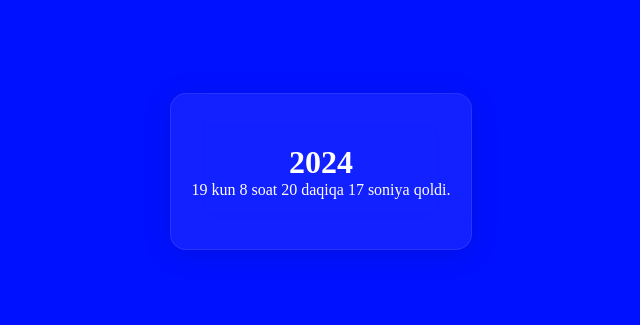
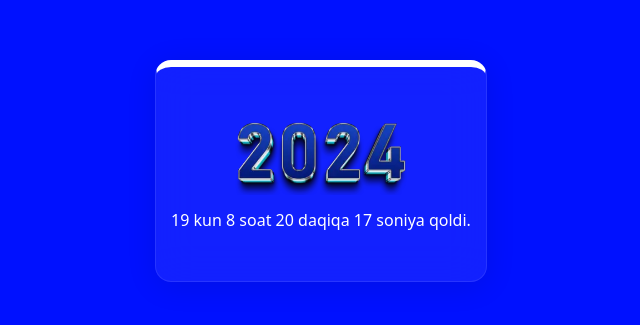
Before and after one commit to AbsattarovDev/new-year-countdown, a plain HTML site: page index.html in a window 1280 px wide. Shown: the part 229-554 px from the top of the page, without its empty margins (319-959 px from the left). Drawn offline with Linux system fonts and the light colour scheme.

Commit message:
yangilandi

```diff
--- a/index.html
+++ b/index.html
@@ -10,15 +10,18 @@
         <main id="main">
             <div class="container">
                 <div class="yearContainer">
-                    <h1 id="year">2024</h1>
+                    <img
+                        id="newYear"
+                        width="200px"
+                        src="./img/newYear.png"
+                        alt="" />
+                    <h1 id="year"></h1>
                 </div>
                 <div class="countdownContainer">
                     <p id="countdown"></p>
                 </div>
             </div>
         </main>
-        <footer id="footer"></footer>
-
         <script src="script.js"></script>
     </body>
 </html>
--- a/script.js
+++ b/script.js
@@ -1,5 +1,5 @@
 document.addEventListener("DOMContentLoaded", function () {
-    // Set the date for New Year's Day
+    // Set the date
     const newYearDate = new Date("January 1, 2024 00:00:00").getTime();
 
     // Update the countdown every 1 second
--- a/style.css
+++ b/style.css
@@ -2,6 +2,11 @@
     margin: 0;
     padding: 0;
     box-sizing: border-box;
+}
+
+@font-face {
+    font-family: snowky;
+    src: url(./fonts/Snowby.ttf);
 }
 
 #main {
@@ -14,20 +19,33 @@
 }
 
 .container {
-    padding: 50px 20px;
+    padding: 50px 15px;
     background: rgba(255, 255, 255, 0.07);
     border-radius: 16px;
     box-shadow: 0 4px 30px rgba(0, 0, 0, 0.1);
     backdrop-filter: blur(20px);
     -webkit-backdrop-filter: blur(20px);
     border: 1px solid rgba(255, 255, 255, 0.09);
+    border-top: 7px solid #ffffff;
+}
+
+#newYear {
+    z-index: 1;
 }
 
 #year {
-    font-size: xx-large;
+    font-size: large;
+    font-family: monospace;
+    margin-bottom: 10px;
+}
+
+#countdown {
+    font-family: system-ui, -apple-system, BlinkMacSystemFont, "Segoe UI",
+        Roboto, Oxygen, Ubuntu, Cantarell, "Open Sans", "Helvetica Neue",
+        sans-serif;
 }
 
 #year,
 #countdown {
-    color: white;
+    color: rgb(255, 255, 255);
 }
```
Also changed, not shown: img/newYear.png (added).
